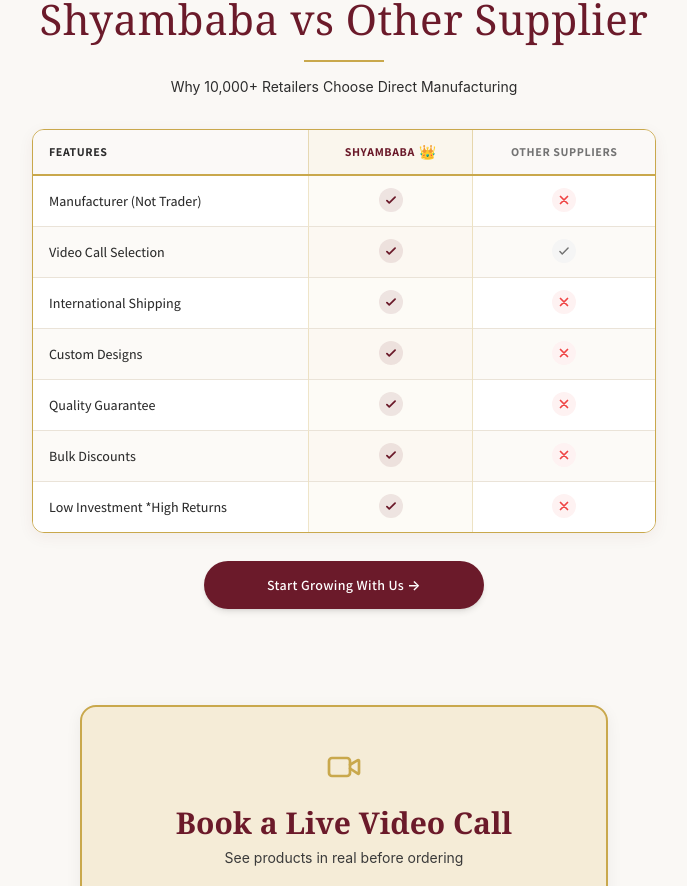
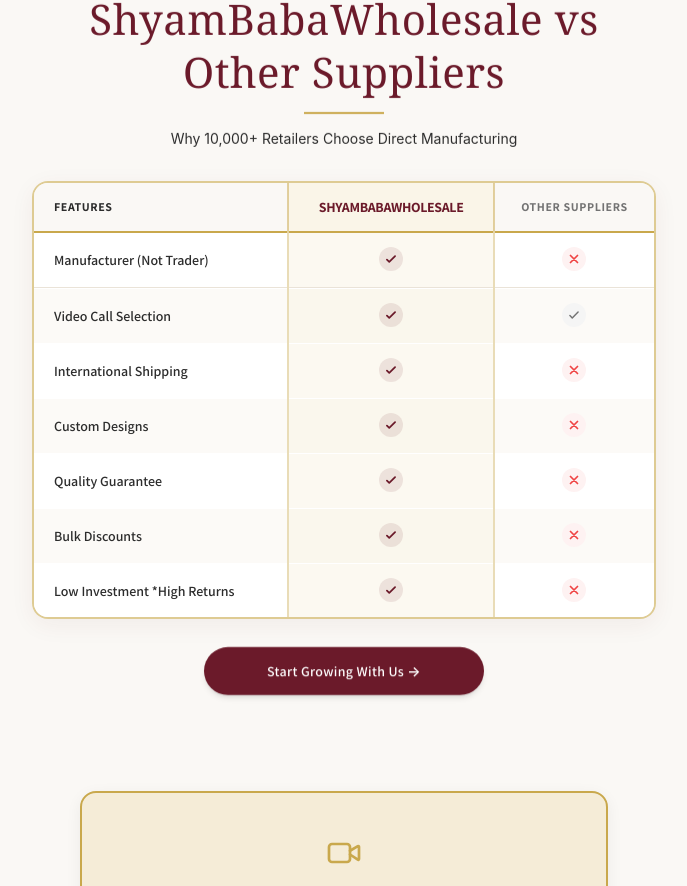
Before and after one commit to deveshgoyal1000/shyambabawholesalewebsite, a Next.js app: page / in a window 1280 px wide. Shown: the part 4075-4961 px from the top of the page, without its empty margins (296-983 px from the left). Built offline with nearby package versions, Linux system fonts and the light colour scheme.

Commit message:
Update comparison table to complete name ShyamBabaWholesale vs Other Suppliers with line-by-line slow scroll reveal, and calibrate site-wide scroll reveal to trigger only when reached

```diff
--- a/src/components/ManufacturerComparison.tsx
+++ b/src/components/ManufacturerComparison.tsx
@@ -1,9 +1,12 @@
 'use client'
 
-import React from 'react'
+import React, { useEffect, useRef, useState } from 'react'
 import ScrollReveal from '@/components/ScrollReveal'
 
 export default function ManufacturerComparison() {
+  const tableRef = useRef<HTMLDivElement>(null)
+  const [tableInView, setTableInView] = useState(false)
+
   const rows = [
     {
       feature: 'Manufacturer (Not Trader)',
@@ -42,17 +45,46 @@ export default function ManufacturerComparison() {
     },
   ]
 
+  useEffect(() => {
+    const el = tableRef.current
+    if (!el) return
+
+    if (
+      typeof window !== 'undefined' &&
+      window.matchMedia('(prefers-reduced-motion: reduce)').matches
+    ) {
+      setTableInView(true)
+      return
+    }
+
+    const observer = new IntersectionObserver(
+      ([entry]) => {
+        if (entry.isIntersecting) {
+          setTableInView(true)
+          observer.unobserve(el)
+        }
+      },
+      {
+        threshold: 0.15,
+        rootMargin: '0px 0px -70px 0px',
+      }
+    )
+
+    observer.observe(el)
+    return () => observer.disconnect()
+  }, [])
+
   return (
     <section className="py-10 md:py-16 bg-[#FAF8F5]">
       <div className="max-w-2xl mx-auto px-3.5 sm:px-6">
-        {/* Heading */}
-        <ScrollReveal direction="up" distance={20} duration={650}>
+        {/* Section Heading & Subtitle */}
+        <ScrollReveal direction="up" distance={20} duration={800}>
           <div className="text-center mb-6 sm:mb-8">
             <h2
               style={{ fontFamily: 'Georgia, serif' }}
               className="text-[26px] sm:text-[34px] md:text-[42px] font-normal text-[#6B1A2A] tracking-[0.5px] leading-tight"
             >
-              Shyambaba vs Other Supplier
+              ShyamBabaWholesale vs Other Suppliers
             </h2>
 
             {/* Gold Accent Divider Bar matching Krishaz */}
@@ -70,22 +102,28 @@ export default function ManufacturerComparison() {
           </div>
         </ScrollReveal>
 
-        {/* Comparison Table Card matching Krishaz exactly */}
-        <ScrollReveal direction="up" distance={24} delay={100} duration={650}>
-          <div className="bg-white rounded-xl border border-[#C9A84C] overflow-hidden shadow-[0_4px_16px_rgba(107,26,42,0.06)]">
+        {/* Comparison Table Card with line-by-line staggered reveal */}
+        <div
+          ref={tableRef}
+          className="bg-white rounded-2xl border-2 border-[#C9A84C]/60 overflow-hidden shadow-[0_6px_24px_rgba(107,26,42,0.06)] transition-all duration-700"
+          style={{
+            opacity: tableInView ? 1 : 0,
+            transform: tableInView ? 'translate3d(0, 0, 0)' : 'translate3d(0, 20px, 0)',
+            transition: 'opacity 750ms cubic-bezier(0.22, 1, 0.36, 1), transform 750ms cubic-bezier(0.22, 1, 0.36, 1)',
+          }}
+        >
           <table className="w-full border-collapse">
             <thead>
-                <tr className="border-b-2 border-[#C9A84C] bg-[#FAF8F5]/80">
-                  <th className="py-3 px-3 sm:px-4 text-left font-bold text-[11px] sm:text-xs text-[#2C2C2C] uppercase tracking-wider">
+              <tr className="border-b-2 border-[#C9A84C] bg-[#FAF8F5]">
+                <th className="py-3.5 px-3 sm:px-5 text-left font-bold text-[11px] sm:text-xs text-[#2C2C2C] uppercase tracking-wider">
                   Features
                 </th>
-                  <th className="py-3 px-2 sm:px-4 text-center font-bold text-[11px] sm:text-xs text-[#6B1A2A] uppercase tracking-wider bg-[#FAF5E8]/60 border-x border-[#C9A84C]/40">
-                    <span className="flex items-center justify-center gap-1">
-                      <span>Shyambaba</span>
-                      <span className="text-[#C9A84C] text-sm">👑</span>
+                <th className="py-3.5 px-2 sm:px-4 text-center font-bold text-[11px] sm:text-xs text-[#6B1A2A] uppercase tracking-wider bg-[#FAF5E8] border-x-2 border-[#C9A84C]/50">
+                  <span className="font-extrabold text-[#6B1A2A] text-xs sm:text-sm tracking-tight block">
+                    ShyamBabaWholesale
                   </span>
                 </th>
-                  <th className="py-3 px-2 sm:px-4 text-center font-bold text-[11px] sm:text-xs text-neutral-500 uppercase tracking-wider">
+                <th className="py-3.5 px-2 sm:px-4 text-center font-bold text-[11px] sm:text-xs text-neutral-500 uppercase tracking-wider">
                   Other Suppliers
                 </th>
               </tr>
@@ -94,15 +132,27 @@ export default function ManufacturerComparison() {
               {rows.map((row, idx) => (
                 <tr
                   key={row.feature}
-                    className={`transition-colors ${
+                  className={`transition-all ${
                     idx % 2 === 1 ? 'bg-[#FCFAF7]' : 'bg-white'
                   }`}
+                  style={{
+                    opacity: tableInView ? 1 : 0,
+                    transform: tableInView ? 'translate3d(0, 0, 0)' : 'translate3d(0, 16px, 0)',
+                    transition: `opacity 750ms cubic-bezier(0.22, 1, 0.36, 1) ${idx * 140}ms, transform 750ms cubic-bezier(0.22, 1, 0.36, 1) ${idx * 140}ms`,
+                    willChange: 'opacity, transform',
+                  }}
                 >
-                    <td className="py-3 px-3 sm:px-4 text-xs sm:text-sm font-medium text-[#2C2C2C]">
+                  <td className="py-3.5 px-3 sm:px-5 text-xs sm:text-sm font-semibold text-[#2C2C2C]">
                     {row.feature}
                   </td>
-                    <td className="py-3 px-2 sm:px-4 text-center bg-[#FAF5E8]/40 border-x border-[#C9A84C]/30">
-                      <div className="inline-flex items-center justify-center w-5 h-5 sm:w-6 sm:h-6 rounded-full bg-[#6B1A2A]/10 text-[#6B1A2A]">
+                  <td className="py-3.5 px-2 sm:px-4 text-center bg-[#FAF5E8]/60 border-x-2 border-[#C9A84C]/40">
+                    <div
+                      className="inline-flex items-center justify-center w-5 h-5 sm:w-6 sm:h-6 rounded-full bg-[#6B1A2A]/10 text-[#6B1A2A]"
+                      style={{
+                        transform: tableInView ? 'scale(1)' : 'scale(0.8)',
+                        transition: `transform 600ms cubic-bezier(0.22, 1, 0.36, 1) ${idx * 140 + 100}ms`,
+                      }}
+                    >
                       <svg
                         className="w-3.5 h-3.5 stroke-[3]"
                         fill="none"
@@ -117,9 +167,15 @@ export default function ManufacturerComparison() {
                       </svg>
                     </div>
                   </td>
-                    <td className="py-3 px-2 sm:px-4 text-center">
+                  <td className="py-3.5 px-2 sm:px-4 text-center">
                     {row.others ? (
-                        <div className="inline-flex items-center justify-center w-5 h-5 sm:w-6 sm:h-6 rounded-full bg-neutral-100 text-neutral-500">
+                      <div
+                        className="inline-flex items-center justify-center w-5 h-5 sm:w-6 sm:h-6 rounded-full bg-neutral-100 text-neutral-500"
+                        style={{
+                          transform: tableInView ? 'scale(1)' : 'scale(0.8)',
+                          transition: `transform 600ms cubic-bezier(0.22, 1, 0.36, 1) ${idx * 140 + 100}ms`,
+                        }}
+                      >
                         <svg
                           className="w-3.5 h-3.5 stroke-[2.5]"
                           fill="none"
@@ -134,7 +190,13 @@ export default function ManufacturerComparison() {
                         </svg>
                       </div>
                     ) : (
-                        <div className="inline-flex items-center justify-center w-5 h-5 sm:w-6 sm:h-6 rounded-full bg-red-50 text-red-500">
+                      <div
+                        className="inline-flex items-center justify-center w-5 h-5 sm:w-6 sm:h-6 rounded-full bg-red-50 text-red-500"
+                        style={{
+                          transform: tableInView ? 'scale(1)' : 'scale(0.8)',
+                          transition: `transform 600ms cubic-bezier(0.22, 1, 0.36, 1) ${idx * 140 + 100}ms`,
+                        }}
+                      >
                         <svg
                           className="w-3.5 h-3.5 stroke-[3]"
                           fill="none"
@@ -157,6 +219,7 @@ export default function ManufacturerComparison() {
         </div>
 
         {/* CTA Button below Table */}
+        <ScrollReveal direction="up" distance={16} delay={200} duration={750}>
           <div className="mt-7 text-center">
             <a
               href="https://wa.me/919876543210?text=Hi%20Shyambaba%20Wholesale,%20I%20want%20to%20partner%20with%20your%20factory%20for%20wholesale%20supply."
--- a/src/components/ScrollReveal.tsx
+++ b/src/components/ScrollReveal.tsx
@@ -17,9 +17,9 @@ export default function ScrollReveal({
   className = '',
   delay = 0,
   direction = 'up',
-  distance = 26,
-  duration = 650,
-  threshold = 0.08,
+  distance = 22,
+  duration = 800,
+  threshold = 0.12,
 }: ScrollRevealProps) {
   const ref = useRef<HTMLDivElement>(null)
   const [isVisible, setIsVisible] = useState(false)
@@ -37,15 +37,17 @@ export default function ScrollReveal({
       return
     }
 
-    // Check if element is already within viewport on mount
+    // Only reveal on mount if element is clearly in the upper half of initial screen
     const rect = el.getBoundingClientRect()
-    if (rect.top < window.innerHeight && rect.bottom > 0) {
+    const isAboveTheFold = rect.top < window.innerHeight * 0.55 && rect.bottom > 0
+    if (isAboveTheFold) {
       const timer = setTimeout(() => {
         setIsVisible(true)
-      }, delay || 50)
+      }, delay || 60)
       return () => clearTimeout(timer)
     }
 
+    // Otherwise, trigger strictly when the user scrolls to it
     const observer = new IntersectionObserver(
       ([entry]) => {
         if (entry.isIntersecting) {
@@ -55,7 +57,8 @@ export default function ScrollReveal({
       },
       {
         threshold: threshold,
-        rootMargin: '0px 0px -40px 0px',
+        // Negative bottom margin ensures element is well within viewport before revealing
+        rootMargin: '0px 0px -75px 0px',
       }
     )
 
@@ -87,7 +90,7 @@ export default function ScrollReveal({
       style={{
         opacity: isVisible ? 1 : 0,
         transform: getTransform(),
-        transition: `opacity ${duration}ms cubic-bezier(0.16, 1, 0.3, 1) ${delay}ms, transform ${duration}ms cubic-bezier(0.16, 1, 0.3, 1) ${delay}ms`,
+        transition: `opacity ${duration}ms cubic-bezier(0.22, 1, 0.36, 1) ${delay}ms, transform ${duration}ms cubic-bezier(0.22, 1, 0.36, 1) ${delay}ms`,
         willChange: 'opacity, transform',
       }}
     >
```
Lines whose indentation alone changed are shown as unchanged.
